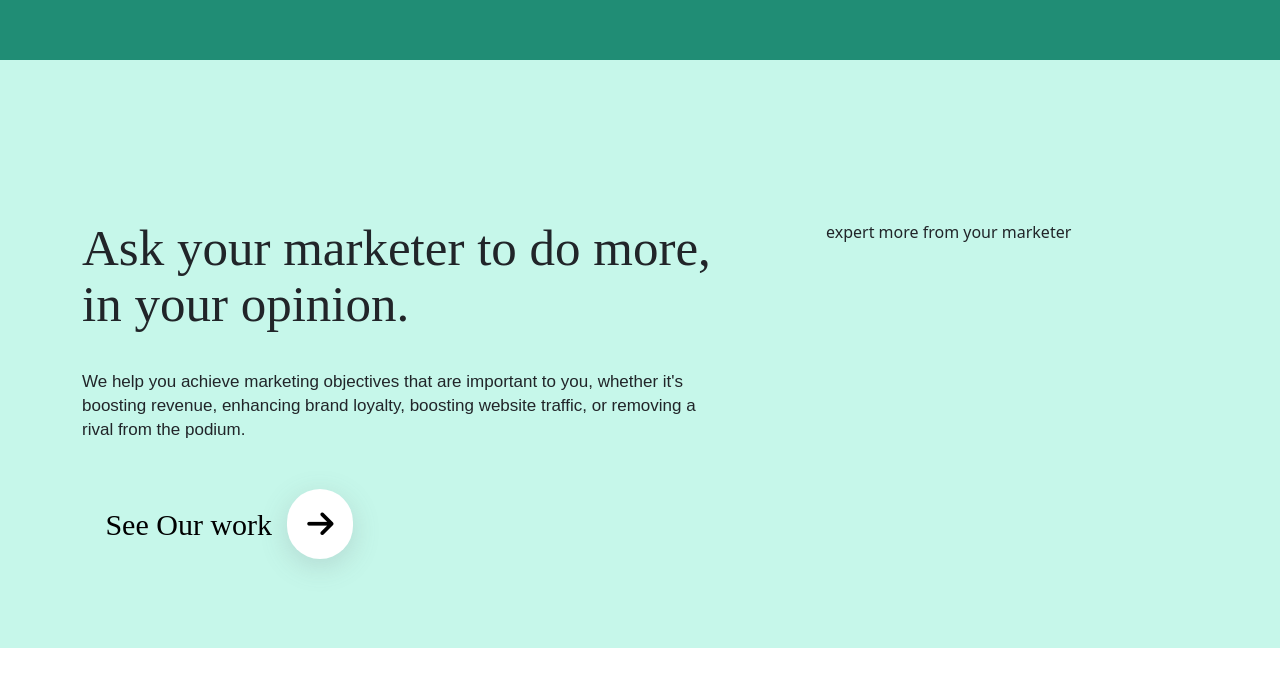
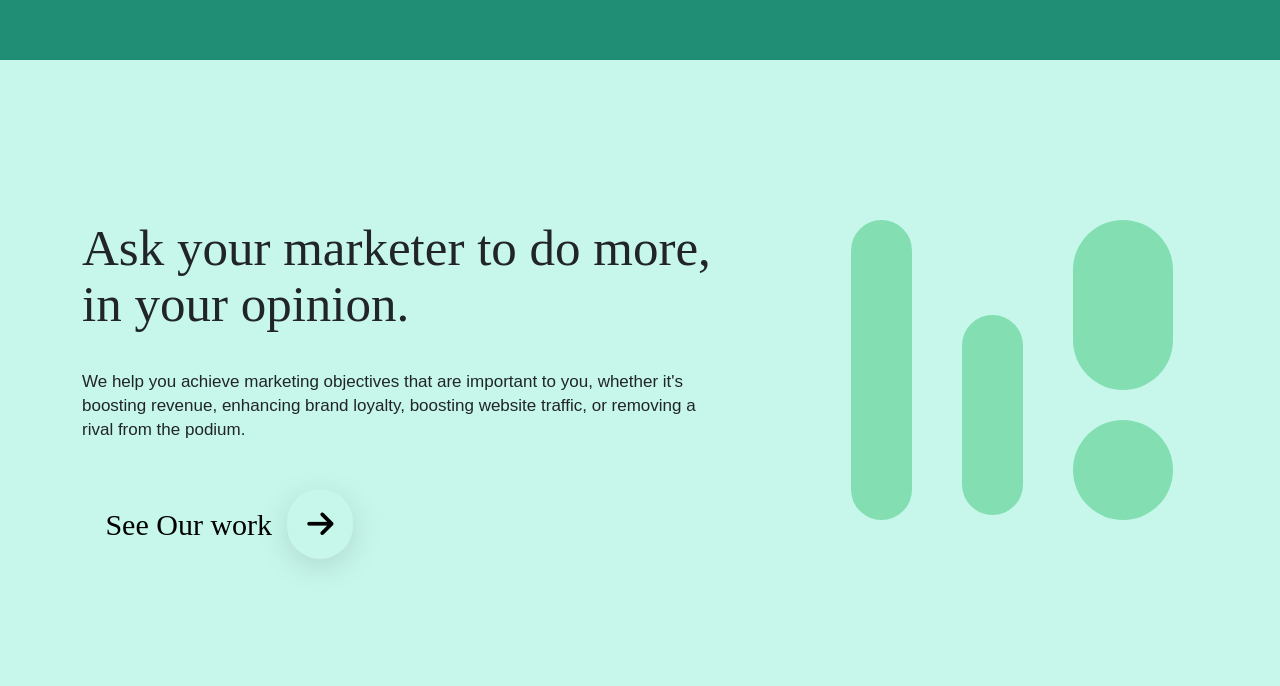
Before and after one commit to Shiham123/BD_job-task, a website: page index.html in a window 1280 px wide. Shown: the part 903-1589 px from the top of the page. Before the commit the page ends 1551 px from the top, so only its background shows below. Drawn offline with nearby package versions, Linux system fonts and the light colour scheme.

Commit message:
website icon desing complete

```diff
--- a/css/ask.css
+++ b/css/ask.css
@@ -33,36 +33,6 @@
   padding: 30px 0px;
 }
 
-/* .hover-btn {
-  background-color: white !important;
-  border-radius: 52px;
-}
-
-.ask-section-content > button {
-  display: flex;
-  justify-content: center;
-  align-items: center;
-  gap: 20px;
-  border: none;
-  outline: none;
-  background-color: transparent;
-}
-
-.ask-section-content > button > span {
-  font-size: 20px;
-  line-height: 32px;
-  font-family: sans-serif;
-  letter-spacing: 3px;
-  padding: 0px 25px;
-}
-
-.ask-section-content > button > i {
-  font-size: 30px;
-  background-color: white;
-  padding: 20px 20px;
-  border-radius: 50%;
-} */
-
 .ask-section-content-btn {
   position: relative;
 }
@@ -96,14 +66,14 @@
 }
 
 .ask-section-content-btn > .ask-section-playground > button > i {
-  background-color: white;
+  background-color: c6f7ea;
   box-shadow: rgba(100, 100, 111, 0.2) 0px 7px 29px 0px;
   padding: 20px 20px;
   border-radius: 35px;
 }
 
 .ask-section-content-btn > .ask-section-playground > button > i:hover {
-  background-color: white;
+  background-color: c6f7ea;
   box-shadow: none;
   border: none;
   outline: none;
@@ -114,7 +84,7 @@
 }
 .ask-section-content-btn > .ask-section-playground > button:hover {
   box-shadow: rgba(100, 100, 111, 0.2) 0px 7px 29px 0px;
-  background: linear-gradient(to right, transparent 50%, #ffffff 50%);
+  background: linear-gradient(to right, white 50%, #c6f7ea 50%);
   background-size: 200% 100%;
   background-position: left;
 }
@@ -123,6 +93,45 @@
   background-position: right;
 }
 
+/* animation section */
+
 .ask-section-animation {
   grid-column: span 4;
+  display: flex;
 }
+
+.ask-section-animation > div:nth-child(1) {
+  width: 100px;
+  height: 300px;
+  border-radius: 100px;
+  background-color: var(--text-primary);
+  margin: 0px 25px;
+}
+
+.ask-section-animation > div:nth-child(2) {
+  width: 100px;
+  margin: 95px 25px;
+  height: 200px;
+  border-radius: 100px;
+  background-color: var(--text-primary);
+}
+
+.ask-section-animation > div:nth-child(3) {
+  display: flex;
+  flex-direction: column;
+}
+
+.ask-section-animation > div > div:nth-child(1) {
+  width: 100px;
+  margin: 0px 25px;
+  height: 170px;
+  border-radius: 100px;
+  background-color: var(--text-primary);
+}
+.ask-section-animation > div > div:nth-child(2) {
+  width: 100px;
+  margin: 30px 25px;
+  height: 100px;
+  border-radius: 100px;
+  background-color: var(--text-primary);
+}
--- a/index.html
+++ b/index.html
@@ -175,9 +175,11 @@
         <div class="ask-section-animation">
           <div></div>
           <div></div>
-          <div></div>
-          <div></div>
-          <div>expert more from your marketer</div>
+          <div>
+            <div></div>
+            <div></div>
+          </div>
+          <!-- <div>expert more from your marketer</div> -->
         </div>
       </section>
     </main>
```
